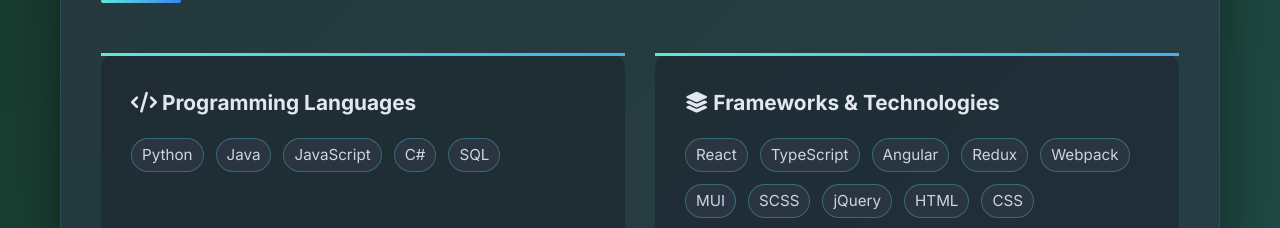
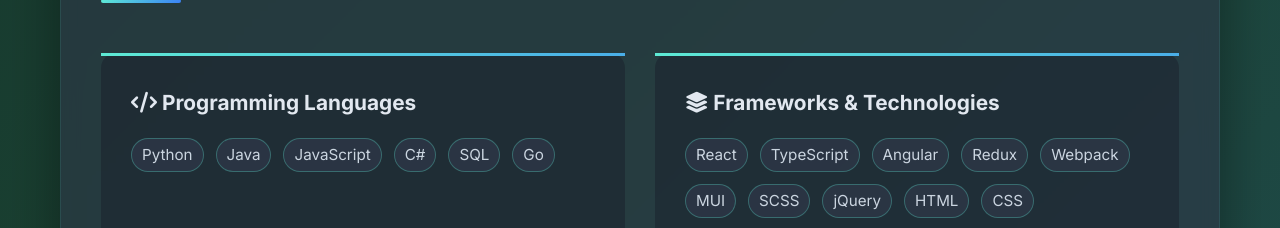
Before and after one commit to TejaKavikondala/TejaKavikondala.github.io, a plain HTML site: page index.html in a window 1280 px wide. Shown: the part 3660-3888 px from the top of the page. Drawn offline with Linux system fonts and the light colour scheme.

Commit message:
Add Go to the skill tags section

```diff
--- a/index.html
+++ b/index.html
@@ -862,6 +862,7 @@
                         <span class="skill-tag">JavaScript</span>
                         <span class="skill-tag">C#</span>
                         <span class="skill-tag">SQL</span>
+                        <span class="skill-tag">Go</span>
                     </div>
                 </div>
                 <div class="skill-category">
```
